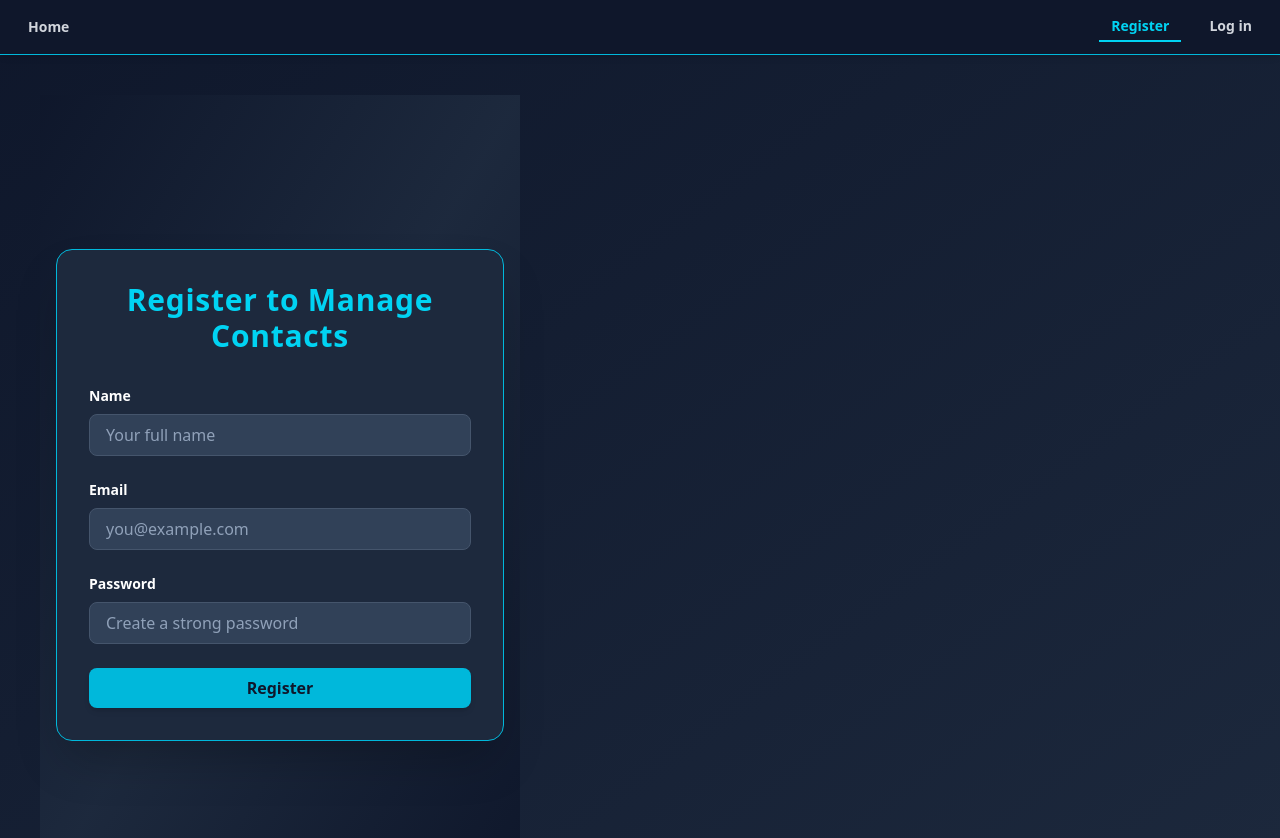
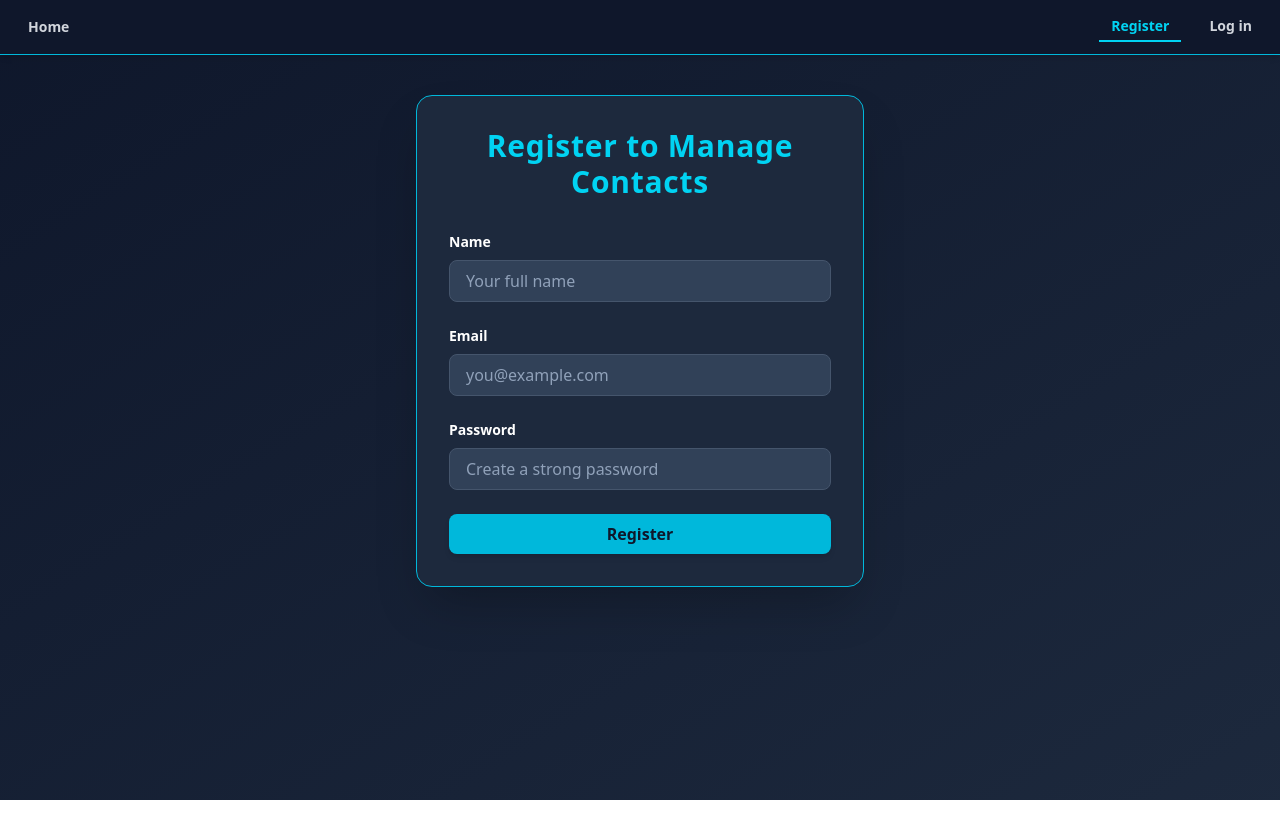
Before and after one commit to Evgeniya-Tishakova/goit-react-hw-08, a React (Vite) app: page /register in a window 1280 px wide. Shown: the top 838 px of the page. After the commit the page ends 800 px from the top, so only its background shows below. Built offline with nearby package versions, Linux system fonts and the light colour scheme.

Commit message:
corrected

```diff
--- a/src/components/Contact/Contact.jsx
+++ b/src/components/Contact/Contact.jsx
@@ -42,7 +42,7 @@ export default function Contact({ id, name, number }) {
 
   return (
     <>
-      <div className="flex flex-col flex-row md:items-center justify-between gap-4 bg-slate-700 p-4 rounded-lg shadow">
+      <div className="flex flex-col flex-row md:items-center justify-between gap-4 bg-slate-700 p-4 rounded-lg shadow h-full">
         {!showEdit && (
           <div className="grid grid-cols-4 gap-1">
             <div class="col-span-3">
@@ -106,7 +106,7 @@ export default function Contact({ id, name, number }) {
               validationSchema={UserSchema}
             >
               {() => (
-                <Form className="grid grid-cols-4 gap-1 w-full">
+                <Form className="grid grid-cols-4 gap-1 w-full h-full">
                   <div class="col-span-3">
                     {/* Name Field */}
                     <div className="flex items-center gap-2 text-base">
--- a/src/components/RegistrationForm/RegistrationForm.jsx
+++ b/src/components/RegistrationForm/RegistrationForm.jsx
@@ -11,7 +11,7 @@ export default function RegistrationForm() {
   };
 
   return (
-    <div className="min-h-screen flex items-center justify-center bg-gradient-to-br from-slate-900 via-slate-800 to-slate-900 px-4">
+    <div className=" flex items-center justify-center from-slate-900 via-slate-800 to-slate-900 px-4">
       <div className="w-full max-w-md bg-slate-800 border border-cyan-500 shadow-2xl rounded-2xl p-8 text-white">
         <h2 className="text-3xl font-bold text-center text-cyan-400 mb-8 tracking-wide">
           Register to Manage Contacts
--- a/src/pages/HomePage/HomePage.jsx
+++ b/src/pages/HomePage/HomePage.jsx
@@ -1,6 +1,6 @@
 export default function HomePage() {
   return (
-    <div className="min-h-screen bg-gradient-to-br from-slate-900 to-slate-800 text-white p-6 md:p-10">
+    <div className="min-h-screen m-auto from-slate-900 to-slate-800 text-white p-6 md:p-10">
       <div className="max-w-3xl mx-auto bg-slate-800 border border-slate-700 rounded-2xl shadow-lg p-8 space-y-8">
         <h1 className="text-4xl font-bold text-cyan-400 text-center drop-shadow">
           My Contacts App
--- a/src/pages/LoginPage/LoginPage.jsx
+++ b/src/pages/LoginPage/LoginPage.jsx
@@ -2,7 +2,7 @@ import LoginForm from "../../components/LoginForm/LoginForm";
 
 export default function LoginPage() {
   return (
-    <div className="min-h-screen flex items-center justify-center bg-gradient-to-br from-slate-900 via-slate-800 to-slate-900 px-4">
+    <div className="min-h-screen m-auto flex items-center justify-center from-slate-900 via-slate-800 to-slate-900 px-4">
       <div className="w-full max-w-lg bg-slate-800 border border-cyan-500 shadow-xl rounded-2xl p-8 text-white">
         <h1 className="text-4xl font-bold text-center text-cyan-400 mb-8 tracking-wide">
           Log In to Your Account
--- a/src/pages/RegistrationPage/RegistrationPage.jsx
+++ b/src/pages/RegistrationPage/RegistrationPage.jsx
@@ -2,7 +2,7 @@ import RegistrationForm from "../../components/RegistrationForm/RegistrationForm
 
 export default function RegistrationPage() {
   return (
-    <div>
+    <div className="m-auto">
       <RegistrationForm />
     </div>
   );
```
